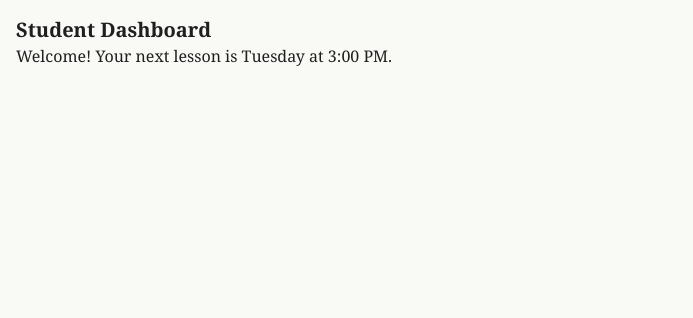
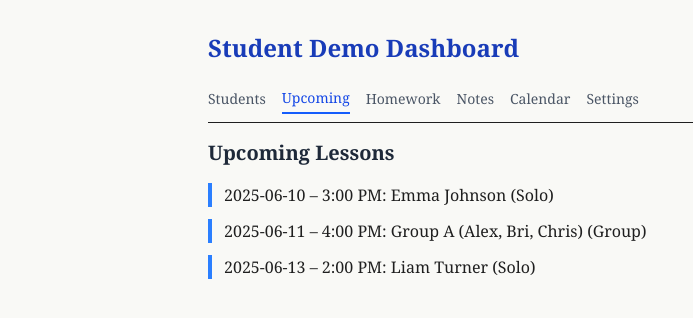
Before and after one commit to ssh-expitrans/music-plat, a Next.js app: page /demodashboard/studentdash in a window 1280 px wide. Shown: the top 318 px of the page, without its empty margins (0-693 px from the left). Built offline with nearby package versions, Linux system fonts and the light colour scheme.

Commit message:
student demo

```diff
--- a/src/app/demodashboard/studentdash/page.tsx
+++ b/src/app/demodashboard/studentdash/page.tsx
@@ -1,14 +1,78 @@
+
 "use client";
 
-export default function StudentDashboard() {
+import React, { useState } from "react";
+
+const tabs = ["Students", "Upcoming", "Homework", "Notes", "Calendar", "Settings"];
+
+type Lesson = {
+  date: string; // "2025-06-10"
+  time: string; // "3:00 PM"
+  student: string;
+  type: "Solo" | "Group";
+};
+
+const demoLessons: Lesson[] = [
+  { date: "2025-06-10", time: "3:00 PM", student: "Emma Johnson", type: "Solo" },
+  { date: "2025-06-11", time: "4:00 PM", student: "Group A (Alex, Bri, Chris)", type: "Group" },
+  { date: "2025-06-13", time: "2:00 PM", student: "Liam Turner", type: "Solo" },
+];
+
+export default function StudentDashPage() {
+  const [activeTab, setActiveTab] = useState("Upcoming");
+
+  const renderTabContent = () => {
+    switch (activeTab) {
+      case "Upcoming":
+        return (
+          <div className="mt-4">
+            <h2 className="text-xl font-semibold text-gray-800 mb-4">Upcoming Lessons</h2>
+            <ul className="space-y-3">
+              {demoLessons.map((lesson, index) => (
+                <li key={index} className="border-l-4 pl-3 border-blue-500">
+                  <span className="font-medium">{lesson.date} – {lesson.time}</span>: {lesson.student} ({lesson.type})
+                </li>
+              ))}
+            </ul>
+          </div>
+        );
+      case "Students":
+        return <div className="mt-4 text-gray-700">Student list will go here.</div>;
+      case "Homework":
+        return <div className="mt-4 text-gray-700">Homework assignments will go here.</div>;
+      case "Notes":
+        return <div className="mt-4 text-gray-700">Teacher notes will go here.</div>;
+      case "Calendar":
+        return <div className="mt-4 text-gray-700">Calendar view coming soon.</div>;
+      case "Settings":
+        return <div className="mt-4 text-gray-700">Settings options will go here.</div>;
+      default:
+        return null;
+    }
+  };
+
   return (
-    <main className="p-4">
-      <h1 className="text-xl font-bold">Student Dashboard</h1>
-      <p>Welcome! Your next lesson is Tuesday at 3:00 PM.</p>
-    </main>
+    <div className="max-w-4xl mx-auto px-4 py-8">
+      <h1 className="text-2xl font-bold mb-6 text-blue-800">Student Demo Dashboard</h1>
+
+      <div className="flex space-x-4 border-b pb-2">
+        {tabs.map((tab) => (
+          <button
+            key={tab}
+            onClick={() => setActiveTab(tab)}
+            className={`pb-1 text-sm font-medium ${
+              activeTab === tab ? "border-b-2 border-blue-600 text-blue-700" : "text-gray-600 hover:text-blue-600"
+            }`}
+          >
+            {tab}
+          </button>
+        ))}
+      </div>
+
+      <div>{renderTabContent()}</div>
+    </div>
   );
 }
-
 
 
 /*"use client";
```
Also changed, not shown: 1 other file (tests, documents, lock files or other folders).
